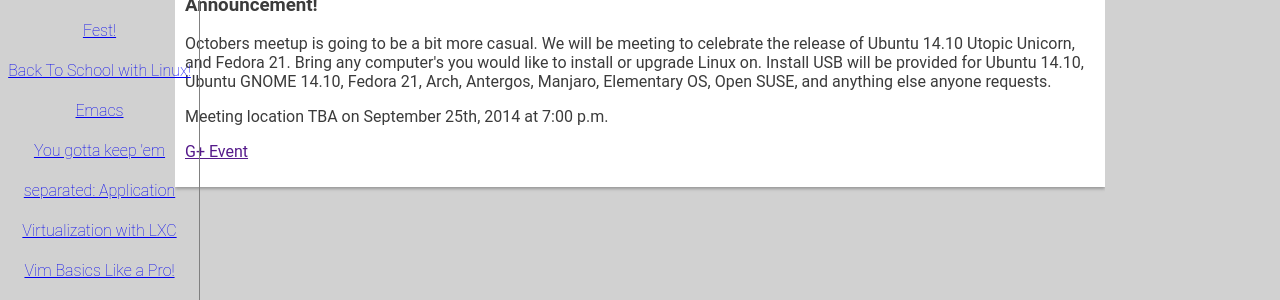
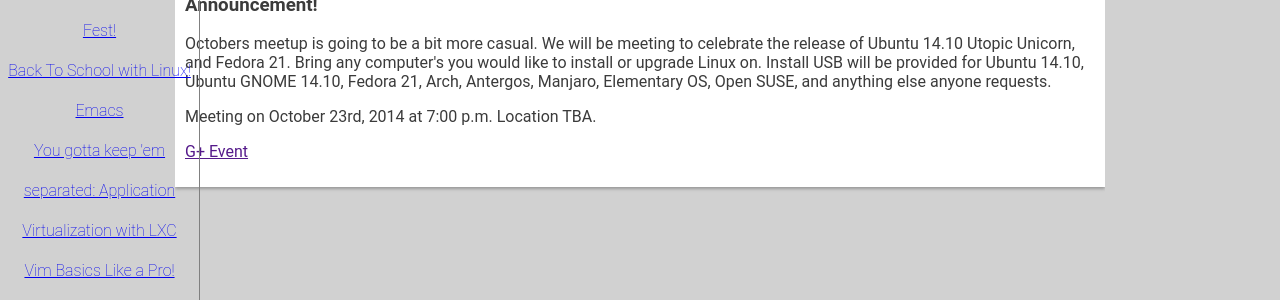
Before and after one commit to norlug/norlug.github.io, a Jekyll site: the page built from _posts/2014-10-23-ReleasePartyInstallFest.markdown, in a window 1280 px wide. Shown: the part 129-429 px from the top of the page. Built offline with Jekyll 4.4.1, drawn with Linux system fonts in a browser that asks for light colours.

Commit message:
Updated info

```diff
--- a/_posts/2014-10-23-ReleasePartyInstallFest.markdown
+++ b/_posts/2014-10-23-ReleasePartyInstallFest.markdown
@@ -11,6 +11,6 @@
 <p>Octobers meetup is going to be a bit more casual. We will be meeting to celebrate the release of Ubuntu 14.10 Utopic Unicorn, and Fedora 21. Bring any computer's you would like to install or upgrade Linux on. Install USB will be provided for Ubuntu 14.10, Ubuntu GNOME 14.10, Fedora 21, Arch, Antergos, Manjaro, Elementary OS, Open SUSE, and anything else anyone requests.</p>
 
 
-Meeting location TBA on September 25th, 2014 at 7:00 p.m.
+Meeting on October 23rd, 2014 at 7:00 p.m. Location TBA.
 
 <a href="" target="_blank">G+ Event</a>
```
